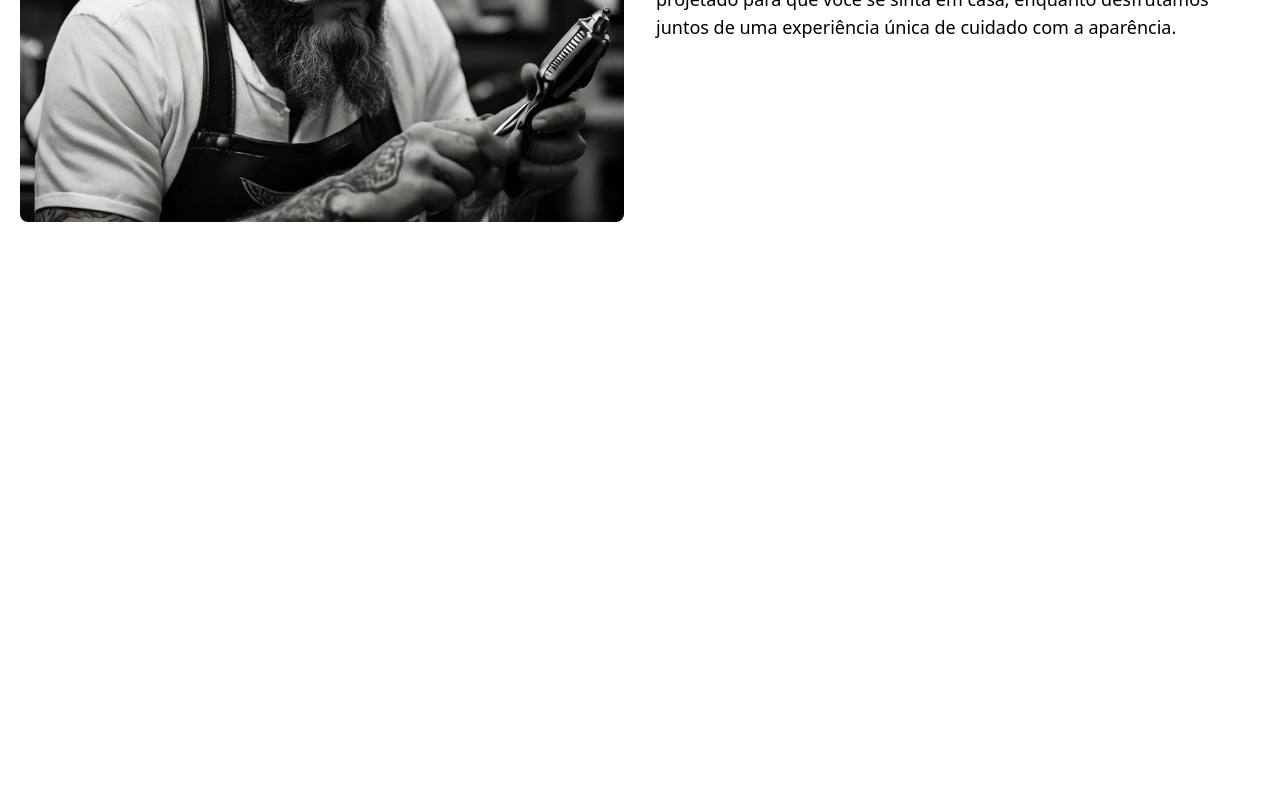
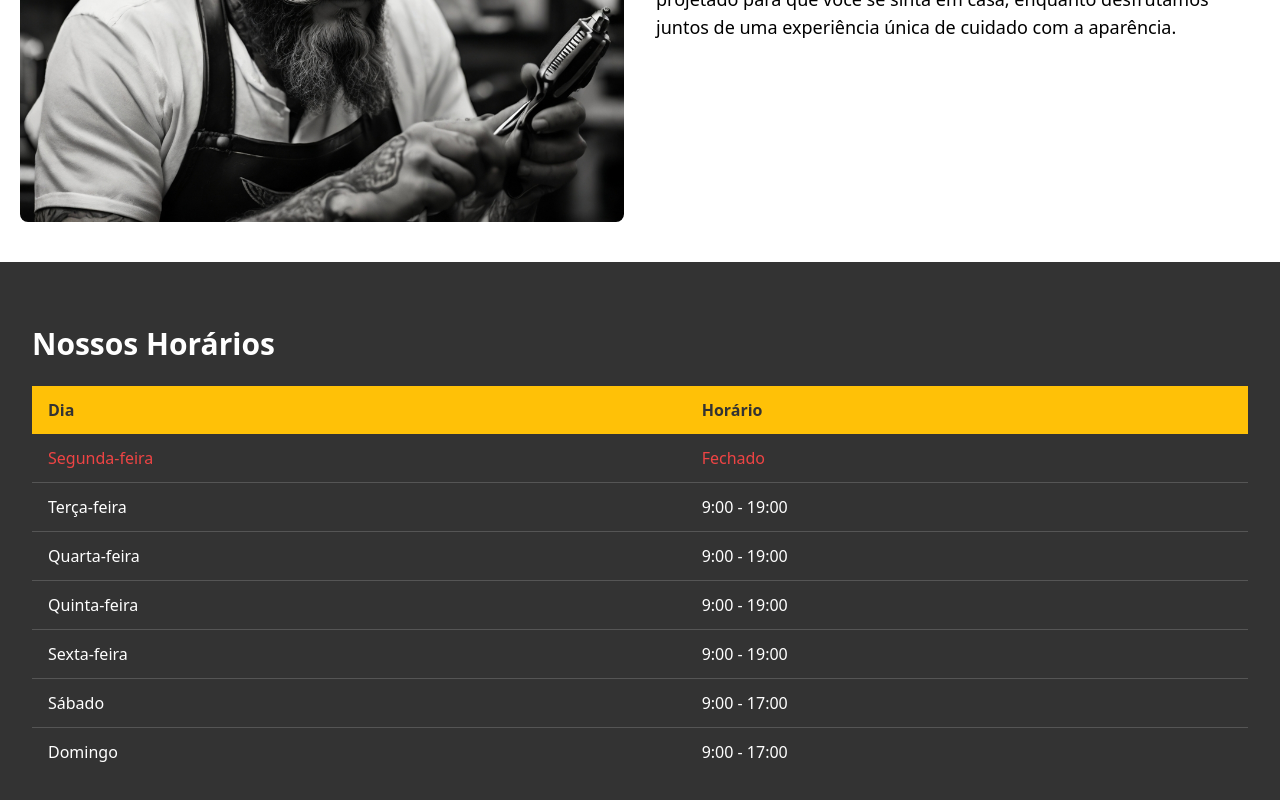
Before and after one commit to williandeitosi/landing-page-barbearia, a React (Vite) app: page / in a window 1280 px wide. Shown: the part 1086-1886 px from the top of the page. Before the commit the page ends 1348 px from the top, so only its background shows below. Built offline with nearby package versions, Linux system fonts and the light colour scheme.

Commit message:
feat: table hours

```diff
--- a/src/App.tsx
+++ b/src/App.tsx
@@ -2,6 +2,7 @@ import salon from './assets/baberSalon.jpg';
 import skull from './assets/skullBg.png';
 import { About } from './components/About/About';
 import { Header } from './components/Heeader/Header';
+import { Hours } from './components/Hours/Hours';
 import { ImgSalon } from './components/ImgSalon/ImgSalon';
 
 function App() {
@@ -10,6 +11,7 @@ function App() {
       <Header />
       <ImgSalon bgimg={salon} bgalt='salon' img={skull} alt='logo' />
       <About />
+      <Hours />
     </div>
   );
 }
--- /dev/null
+++ b/src/components/Hours/Hours.tsx
@@ -0,0 +1,49 @@
+export function Hours() {
+  return (
+    <section className='bg-[#333] text-white py-12 md:py-16 px-4 md:px-8'>
+      <div className='container mx-auto'>
+        <h2 className='text-2xl md:text-3xl font-bold mb-6'>Nossos Horários</h2>
+        <div className='overflow-x-auto'>
+          <table className='w-full text-left'>
+            <thead>
+              <tr className='bg-[#ffc107] text-[#333]'>
+                <th className='py-3 px-4 font-bold'>Dia</th>
+                <th className='py-3 px-4 font-bold'>Horário</th>
+              </tr>
+            </thead>
+            <tbody>
+              <tr className='border-b border-[#555]'>
+                <td className='py-3 px-4 text-red-500'>Segunda-feira</td>
+                <td className='py-3 px-4 text-red-500'>Fechado</td>
+              </tr>
+              <tr className='border-b border-[#555]'>
+                <td className='py-3 px-4'>Terça-feira</td>
+                <td className='py-3 px-4'>9:00 - 19:00</td>
+              </tr>
+              <tr className='border-b border-[#555]'>
+                <td className='py-3 px-4'>Quarta-feira</td>
+                <td className='py-3 px-4'>9:00 - 19:00</td>
+              </tr>
+              <tr className='border-b border-[#555]'>
+                <td className='py-3 px-4'>Quinta-feira</td>
+                <td className='py-3 px-4'>9:00 - 19:00</td>
+              </tr>
+              <tr className='border-b border-[#555]'>
+                <td className='py-3 px-4'>Sexta-feira</td>
+                <td className='py-3 px-4'>9:00 - 19:00</td>
+              </tr>
+              <tr className='border-b border-[#555]'>
+                <td className='py-3 px-4'>Sábado</td>
+                <td className='py-3 px-4'>9:00 - 17:00</td>
+              </tr>
+              <tr>
+                <td className='py-3 px-4 '>Domingo</td>
+                <td className='py-3 px-4 '>9:00 - 17:00</td>
+              </tr>
+            </tbody>
+          </table>
+        </div>
+      </div>
+    </section>
+  );
+}
```
